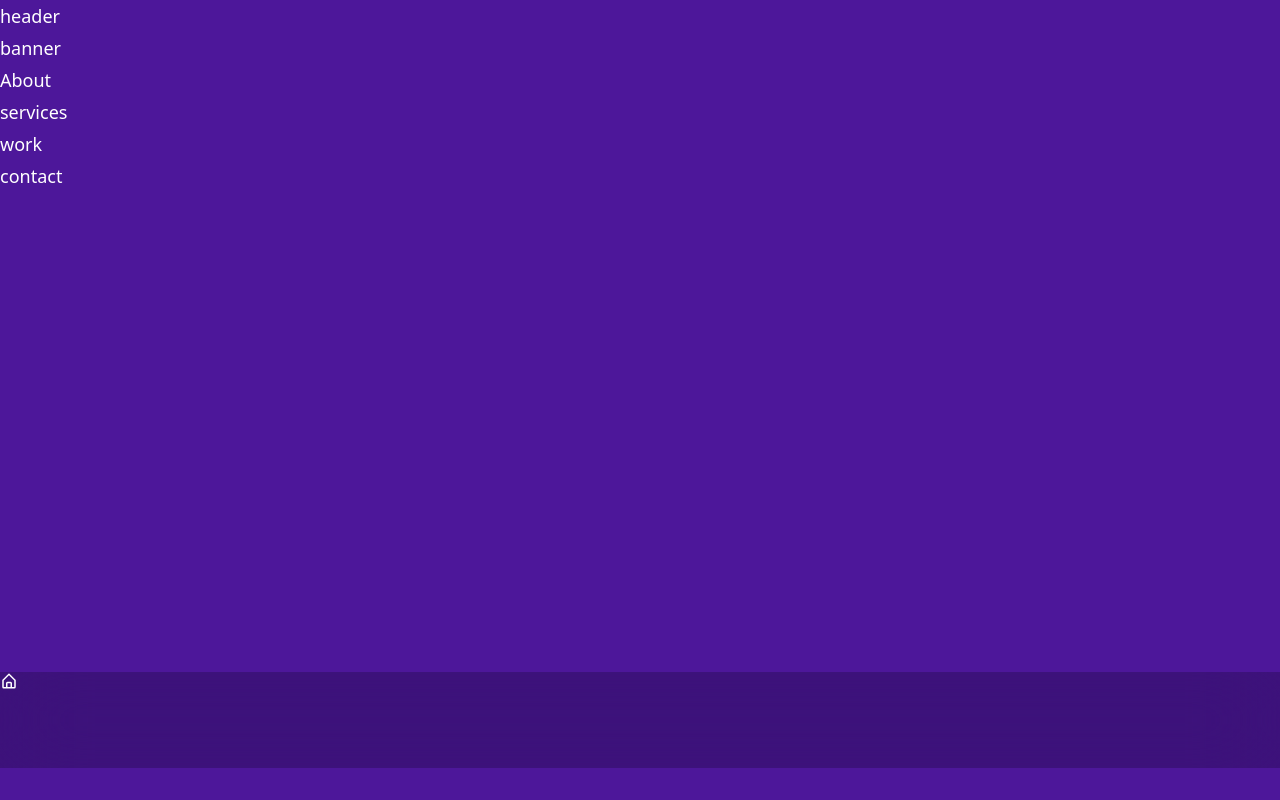
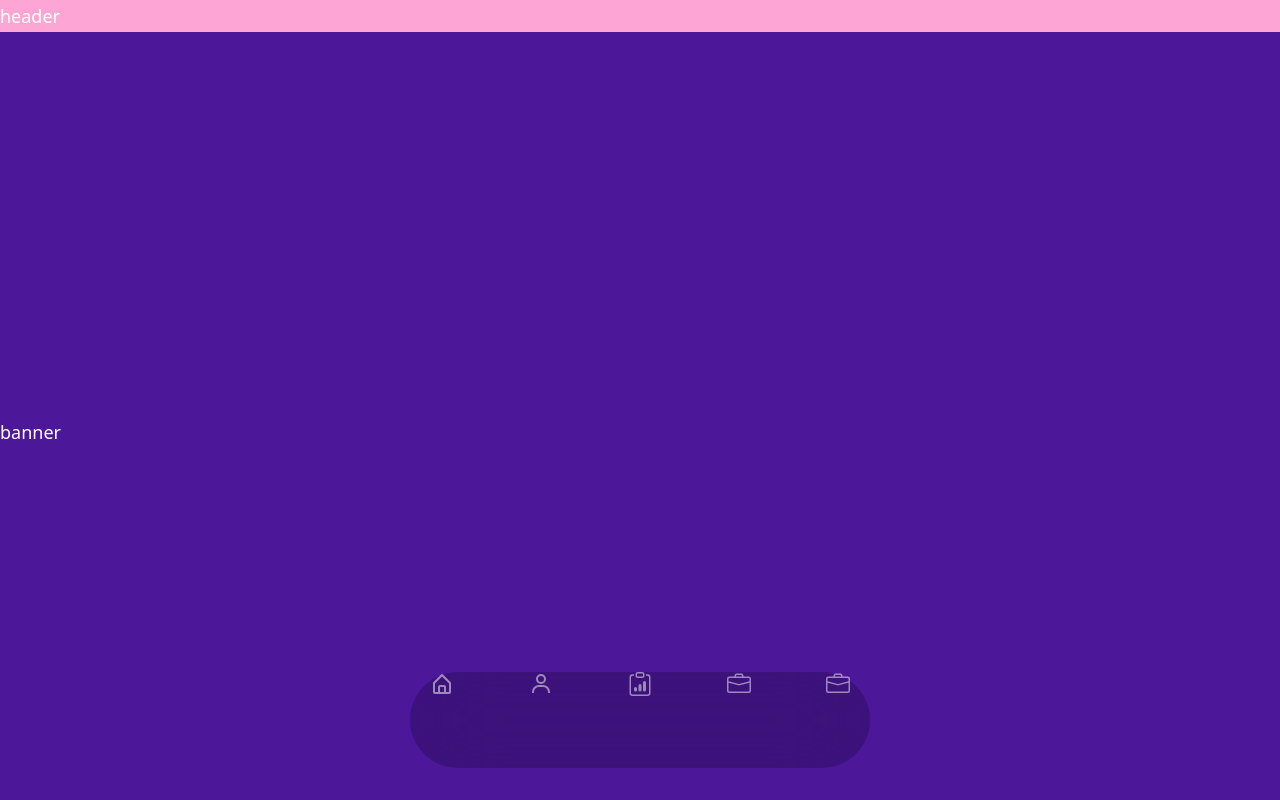
Before and after one commit to Demasse/react-portfolio, a React (Vite) app: page / in a window 1280 px wide. Shown: the top 800 px of the page. Built offline with nearby package versions, Linux system fonts and the light colour scheme.

Commit message:
second commit

```diff
--- a/src/components/About.jsx
+++ b/src/components/About.jsx
@@ -1,7 +1,10 @@
 import React from "react";
 
 const About = () =>{
-    return <div>About</div>;
+    return (
+
+    <div className=" section" > About  </div>
+);
 };
 
 export default About;
--- a/src/components/Banner.jsx
+++ b/src/components/Banner.jsx
@@ -1,7 +1,7 @@
 import React from "react";
 
 const Banner = () => {
-    return   <div>banner</div>;
+    return   <div className=" section" >banner</div>;
 
 };
 
--- a/src/components/Contact.jsx
+++ b/src/components/Contact.jsx
@@ -1,7 +1,7 @@
 import React from "react";
 
 const Contact = () => {
-return <div>contact</div>
+return <div className=" section">contact</div>
 
 }
 
--- a/src/components/Header.jsx
+++ b/src/components/Header.jsx
@@ -1,9 +1,10 @@
 import React from "react";
 
-const Header = () =>{
-return <div>
-    header
-</div>
+const Header = () => {
+    return (
+        <div className=" bg-pink-300 "   >
+            header
+        </div>);
 
-}
- export default Header
+};
+export default Header
--- a/src/components/Nav.jsx
+++ b/src/components/Nav.jsx
@@ -1,5 +1,5 @@
 import React from "react";
-import { BiHomeAlt, BiUser } from 'react-icons/bi';
+import { BiClipboard, BiHomeAlt, BiUser } from 'react-icons/bi';
 import { BsClipboardData, BsBriefcase, BsChatSquare } from 'react-icons/bs';
 import { Link } from 'react-scroll'
 
@@ -7,9 +7,25 @@ const Nav = () => {
     return (
         <nav className=" fixed bottom-2 lg:bottom-8 w-full overflow-hidden  z-50 ">
             <div className="container mx-auto">
-                <div className=" w-full bg-black/20 h-[96px] backdrop-blur-2xl ">
-                    <Link>
+                <div className=" w-full bg-black/20 h-[96px] backdrop-blur-2xl rounded-full max-w-[460px] mx-auto px-5  flex justify-between text-2xl  text-white/50  ">
+                    <Link to="home" className=" cursor-pointer w-[60px">
                         <BiHomeAlt />
+
+                    </Link>
+                    <Link to="About" className=" cursor-pointer w-[60px">
+                        <BiUser />
+
+                    </Link>
+                    <Link to="Services" className=" cursor-pointer w-[60px">
+                        <BsClipboardData />
+
+                    </Link>
+                    <Link to="Work" className=" cursor-pointer w-[60px">
+                        <BsBriefcase />
+
+                    </Link>
+                    <Link to="Contact" className=" cursor-pointer w-[60px">
+                        <BsBriefcase />
 
                     </Link>
 
--- a/src/components/Services.jsx
+++ b/src/components/Services.jsx
@@ -1,7 +1,7 @@
 import React from "react";
 
 const Services = () => {
-return <div>services</div>
+return <div className=" section">services</div>
 
 }
 
--- a/src/components/Work.jsx
+++ b/src/components/Work.jsx
@@ -1,7 +1,7 @@
 import React from "react";
 
 const Work = () => {
-return <div>work</div>
+return <div className=" section">work</div>
 
 }
 
```
